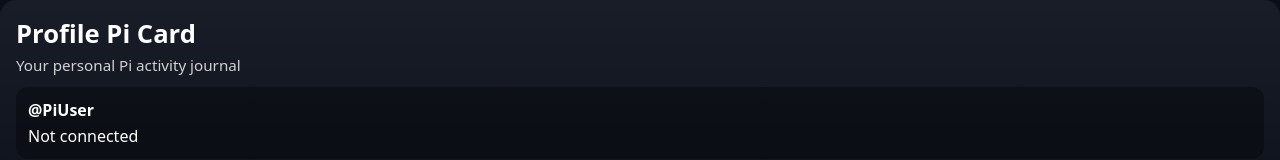
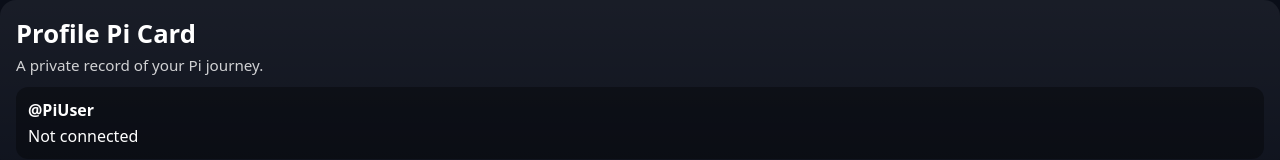
Before and after one commit to Giulex84/Profile-pi-card, a React (Vite) app in the folder apps/web/: page / in a window 1280 px wide. Shown: the top 160 px of the page. Built offline with nearby package versions, Linux system fonts and the light colour scheme.

Commit message:
Update App.tsx

```diff
--- a/apps/web/src/App.tsx
+++ b/apps/web/src/App.tsx
@@ -130,7 +130,9 @@ export default function App() {
       {/* HEADER */}
       <div className="card">
         <h1>Profile Pi Card</h1>
-        <p className="subtitle">Your personal Pi activity journal</p>
+        <p className="subtitle">
+          A private record of your Pi journey.
+        </p>
 
         <div className="user-card">
           <strong>@{username ?? "PiUser"}</strong>
```
